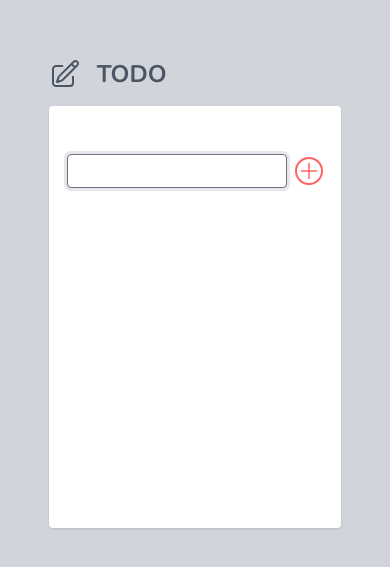
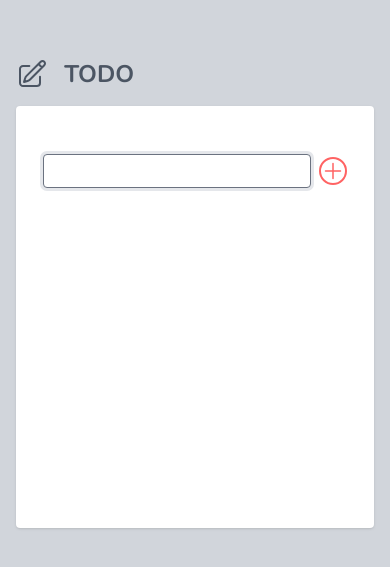
Before and after one commit to sjq1412/todo-list, a React (Vite) app: page / in a window 390 px wide. Shown: the part 169-736 px from the top of the page. Built offline with nearby package versions, Linux system fonts and the light colour scheme.

Commit message:
refactor Header

```diff
--- a/src/App.tsx
+++ b/src/App.tsx
@@ -1,5 +1,7 @@
 import React, { useState, useRef, useEffect } from 'react';
 import { v4 as uuidv4 } from 'uuid';
+
+import Header from './components/Header';
 
 interface Todo {
   type: 'todo';
@@ -37,24 +39,8 @@ const App = () => {
 
   return (
     <div className="text-gray-600 font-body bg-gray-300 h-screen w-screen flex flex-col justify-center items-center">
-      <div className="w-3/4  sm:w-96 h-2/4">
-        <div className="w-full flex items-center hover:text-primary transition ease-out duration-500">
-          <svg
-            xmlns="http://www.w3.org/2000/svg"
-            fill="none"
-            viewBox="0 0 24 24"
-            stroke-width="1.5"
-            stroke="currentColor"
-            className="w-8 "
-          >
-            <path
-              stroke-linecap="round"
-              stroke-linejoin="round"
-              d="m16.862 4.487 1.687-1.688a1.875 1.875 0 1 1 2.652 2.652L10.582 16.07a4.5 4.5 0 0 1-1.897 1.13L6 18l.8-2.685a4.5 4.5 0 0 1 1.13-1.897l8.932-8.931Zm0 0L19.5 7.125M18 14v4.75A2.25 2.25 0 0 1 15.75 21H5.25A2.25 2.25 0 0 1 3 18.75V8.25A2.25 2.25 0 0 1 5.25 6H10"
-            />
-          </svg>
-          <h1 className="font-bold text-2xl uppercase p-4 text-left ">Todo</h1>
-        </div>
+      <div className="w-11/12  sm:w-96 h-2/4">
+        <Header />
         <div className="bg-white h-full rounded overflow-hidden shadow relative">
           <form onSubmit={handleAddTodo}>
             <div className="flex items-center justify-center mt-12 mb-12">
--- /dev/null
+++ b/src/components/Header.tsx
@@ -0,0 +1,28 @@
+import React from 'react';
+
+const Header = () => {
+  return (
+    <div
+      id="header"
+      className="w-full flex items-center hover:text-primary transition ease-out duration-500"
+    >
+      <svg
+        xmlns="http://www.w3.org/2000/svg"
+        fill="none"
+        viewBox="0 0 24 24"
+        stroke-width="1.5"
+        stroke="currentColor"
+        className="w-8 "
+      >
+        <path
+          stroke-linecap="round"
+          stroke-linejoin="round"
+          d="m16.862 4.487 1.687-1.688a1.875 1.875 0 1 1 2.652 2.652L10.582 16.07a4.5 4.5 0 0 1-1.897 1.13L6 18l.8-2.685a4.5 4.5 0 0 1 1.13-1.897l8.932-8.931Zm0 0L19.5 7.125M18 14v4.75A2.25 2.25 0 0 1 15.75 21H5.25A2.25 2.25 0 0 1 3 18.75V8.25A2.25 2.25 0 0 1 5.25 6H10"
+        />
+      </svg>
+      <h1 className="font-bold text-2xl uppercase p-4 text-left ">Todo</h1>
+    </div>
+  );
+};
+
+export default Header;
```
